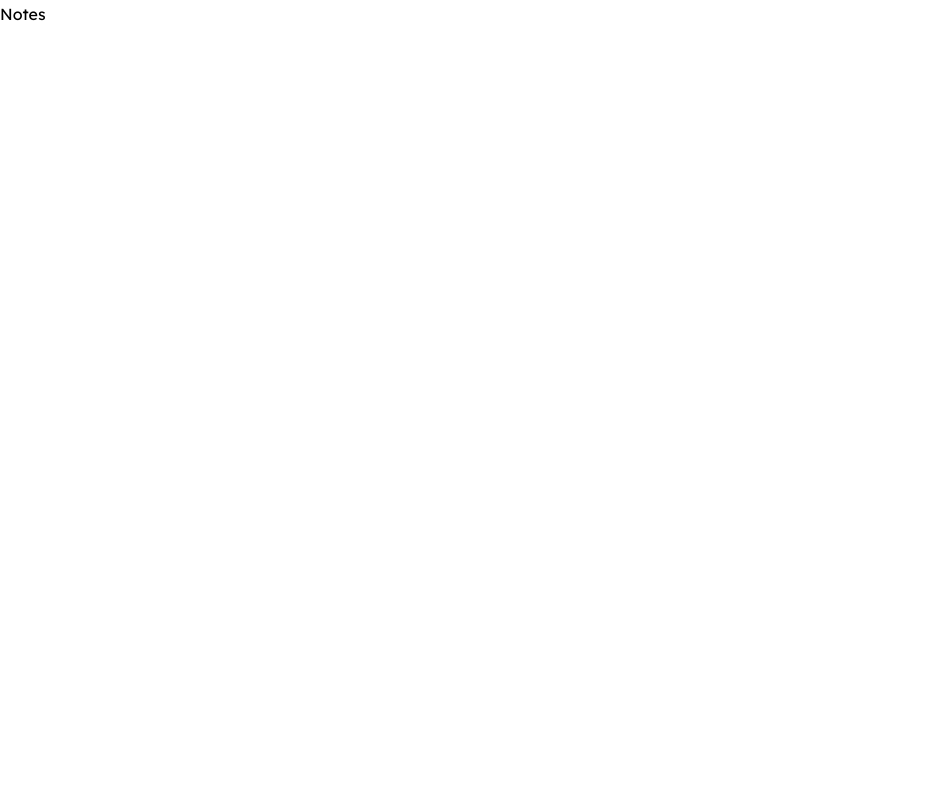
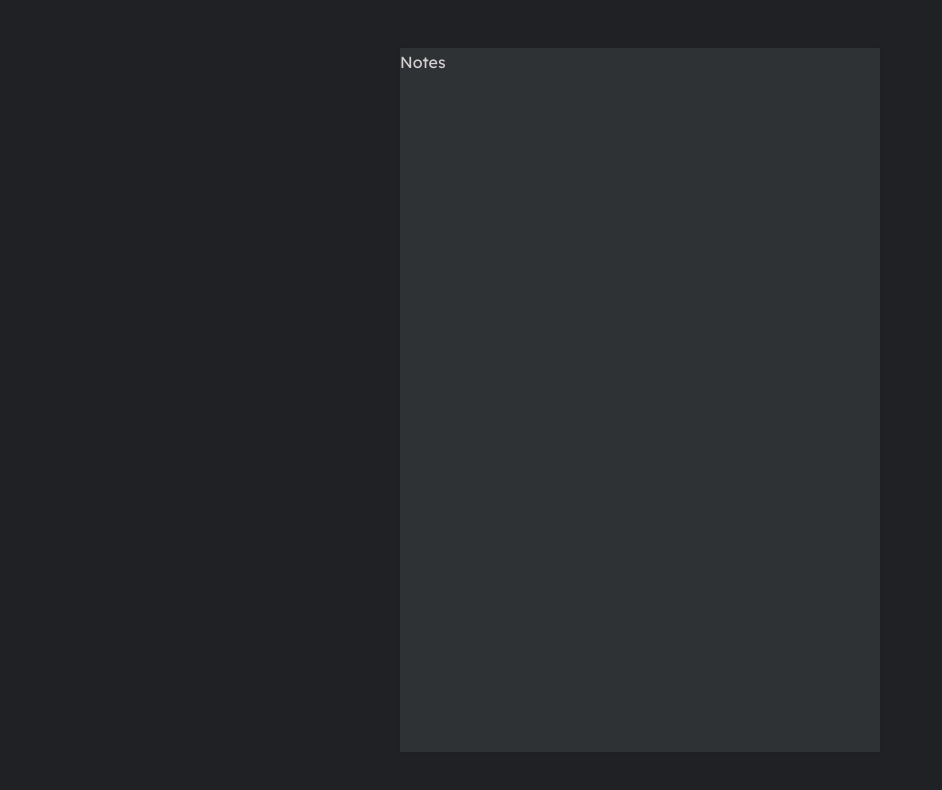
Before and after one commit to Capital-KyawNyeinNaing/todo-app, a React (Create React App) app: page / in a window 1280 px wide. Shown: the top 790 px of the page, without its empty margins (0-942 px from the left). Built offline with nearby package versions, Linux system fonts and the light colour scheme.

Commit message:
modified layout

```diff
--- a/src/components/layout/index.js
+++ b/src/components/layout/index.js
@@ -1,13 +1,15 @@
 import React from "react";
 import { BrowserRouter, Route, Switch } from "react-router-dom";
-import Note from "../../pages/Note";
-import Notes from "../../pages/Notes";
 import AppRoute from "../../router/router";
 
 const Layout = () => {
   return (
     <BrowserRouter>
-      <AppRoute />
+      <div className="container dark">
+        <div className="app">
+          <AppRoute />
+        </div>
+      </div>
     </BrowserRouter>
   );
 };
```
Also changed, not shown: 1 other file (tests, documents, lock files or other folders).
